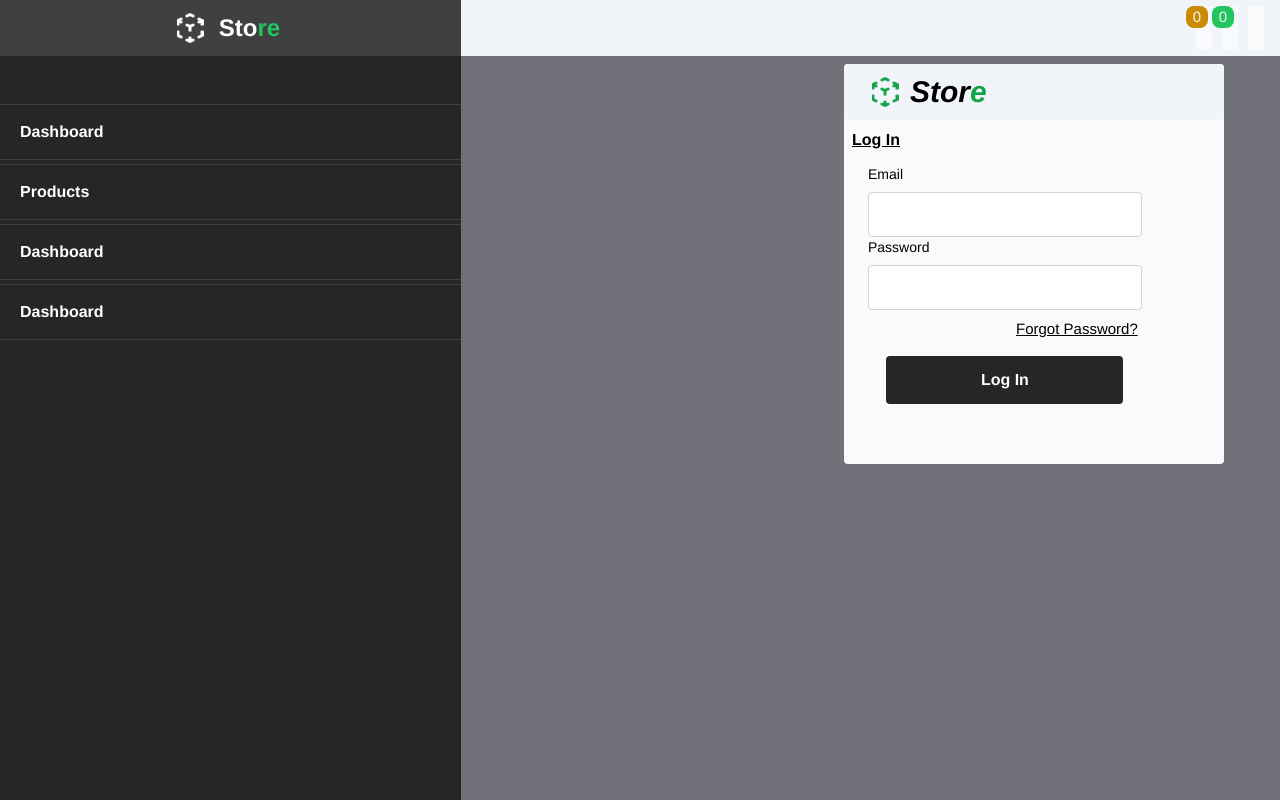
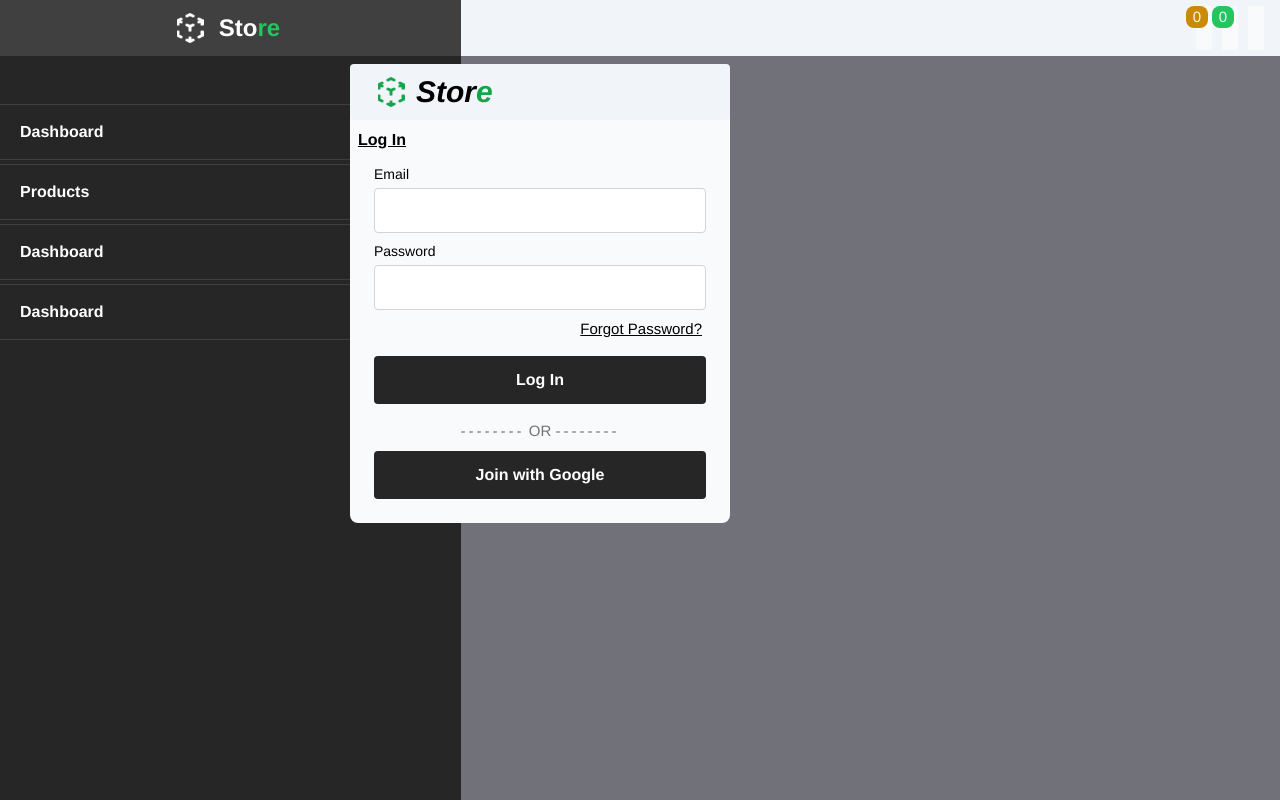
Before and after one commit to Amos-Ditto/Products-Management-and-Visualization, a Vue app in the folder store-vue-ui/: page /dashboard in a window 1280 px wide. Built offline with nearby package versions, Linux system fonts and the light colour scheme.

Commit message:
ch(Client): customize more design layouts

```diff
--- a/store-vue-ui/src/App.vue
+++ b/store-vue-ui/src/App.vue
@@ -1,17 +1,34 @@
 <template>
   <main class="h-screen w-screen overflow-x-hidden bg-zinc-5">
     <section class="w-full h-full bg-inherit">
-      <RouterView />
+      <RouterView v-slot="{ Component }">
+        <Transition name="fade">
+          <component :is="Component" />
+        </Transition>
+      </RouterView>
     </section>
     <Teleport to="body">
-      <MainAuth />
+      <Transition name="auth">
+        <MainAuth @close-auth="closeModal" v-show="showauth" />
+      </Transition>
     </Teleport>
   </main>
 </template>
 
 <script setup lang="ts">
+import { ref } from "vue";
 import { RouterView } from "vue-router";
 import MainAuth from "./components/MainAuth.vue";
+
+// Transition data
+const showauth = ref<boolean>(true);
+
+
+// Component methods
+
+const closeModal = (): void => {
+  showauth.value = false;
+}
 
 </script>
 
@@ -30,4 +47,21 @@ body {
   font-size: 15px;
   text-rendering: optimizeLegibility;
 }
+
+/* Page transitions */
+
+.fade-enter-from, .fade-leave-to {
+  opacity: 0;
+}
+.fade-enter-active, .fade-leave-active {
+  transition: opacity 350ms ease-out;
+}
+
+.auth-enter-from, .auth-leave-to {
+  opacity: 0;
+  transform: scale(0.4);
+}
+.auth-enter-active, .auth-leave-active {
+  transition: transform 300ms ease, opacity 300ms ease;
+}
 </style>
--- a/store-vue-ui/src/components/Auth/Signup.vue
+++ b/store-vue-ui/src/components/Auth/Signup.vue
@@ -3,20 +3,29 @@
         <div class="title w-full">
             <h3 class="text-base font-bold underline underline-offset-1">Log In</h3>
         </div>
-        <div class="input-fields w-[84%] flex justify-center items-center flex-col mt-3">
-            <div class="input-field w-full flex flex-col px-4 gap-2">
+        <div class="input-fields w-[100%] flex justify-center items-center flex-col mt-3">
+            <div class="input-field w-full flex flex-col px-4 gap-1">
                 <label for="email" class="text-sm">Email</label>
                 <input type="text" id="email" class="w-full h-[2.8rem] border-neutral-300 border rounded outline-none px-2 text-[18px] italic tracking-wide">
             </div>
-            <div class="input-field w-full flex flex-col px-4 gap-2">
+            <div class="input-field w-full flex flex-col px-4 gap-1 mt-2">
                 <label for="password" class="text-sm">Password</label>
                 <input type="password" id="password" class="w-full h-[2.8rem] border-neutral-300 border rounded outline-none px-2 text-[18px] italic tracking-wide">
             </div>
             <div class="forgot w-full py-4 px-4 flex items-center justify-end mt-[-0.5rem]">
                 <h3 class="mr-1 underline underline-offset-1">Forgot Password?</h3>
             </div>
-            <div class="submit w-[88%] px-4">
-                <button class="w-full py-3 rounded text-white text-base font-bold bg-neutral-800">Log In</button>
+            <div class="submit w-full px-4">
+                <button class="w-full py-3 rounded text-white text-base font-bold bg-neutral-800 hover:bg-neutral-700 hover:scale-[1.015]">Log In</button>
+            </div>
+            <div class="socio-auth w-full flex items-center justify-center flex-col mt-4">
+                <p class="hr relative bg-inherit text-neutral-500">
+                    <span class="tracking-[3px]">--------</span> OR <span class="tracking-[3px]">--------</span>
+                </p>
+                <div class="submit w-full px-4 mt-2 mb-4 relative">
+                    <button class="w-full py-3 px-4 rounded text-white text-base font-bold bg-neutral-800 hover:bg-neutral-700 hover:scale-[1.015] flex flex-row items-center justify-around">Join with Google</button>
+                    <div class="i-mdi-google text-3xl text-white absolute top-0 left-4 translate-x-[100%] translate-y-[30%]" />
+                </div>
             </div>
         </div>
     </main>
@@ -26,3 +35,17 @@
 
 
 </script>
+
+<style scoped>
+@tailwind components;
+@tailwind utilities;
+.submit button {
+    transition: background-color 300ms ease, transform 300ms ease;
+}
+
+@layer components {
+    .hr {
+
+    }
+}
+</style>
--- a/store-vue-ui/src/components/Layouts/NavBar.vue
+++ b/store-vue-ui/src/components/Layouts/NavBar.vue
@@ -4,27 +4,78 @@
             <div class="i-mdi-drag text-4xl cursor-pointer" />
         </div>
         <div class="left h-full flex items-center justify-center gap-x-2.5 px-2 py-1.5">
-            <div class="warning h-full flex items-center justify-center relative px-2 bg-slate-50 rounded-sm">
+            <div class="warning">
                 <div class="i-mdi-alert text-3xl cursor-pointer hover:scale-110" />
-                <span class="flex justify-center items-center absolute top-0 right-1 p-2 w-[1.4rem] h-[1.4rem] rounded-lg bg-yellow-600 text-slate-100">0</span>
+                <span class="bg-yellow-600">0</span>
             </div>
-            <div class="notification h-full flex items-center justify-center relative px-2 bg-slate-50 rounded-sm">
+            <div class="notification">
                 <div class="i-mdi-bell text-3xl cursor-pointer" />
-                <span class="flex justify-center items-center absolute top-0 right-1 p-2 w-[1.4rem] h-[1.4rem] rounded-lg bg-green-500 text-slate-100">0</span>
+                <span class="bg-green-500">0</span>
             </div>
-            <div class="setting h-full flex items-center justify-center relative px-2 bg-slate-50 rounded-sm">
-                <div class="i-mdi-cog text-3xl cursor-pointer transition-rotate hover:rotate-90" />
+            <div class="setting">
+                <div class="i-mdi-cog text-3xl cursor-pointer transition-rotate hover:rotate-90" @click="showSetting" />
+                <Transition name="popup" @enter="enter" @after-enter="afterEnter" @leave="leave">
+                    <Settings v-show="showsetting" @show-login="showLoginModal" />
+                </Transition>
             </div>
         </div>
     </header>
 </template>
 
 <script lang="ts" setup>
+import { ref } from "vue";
+import Settings from "../notifications/Settings.vue";
 
+// Transition data
+const showsetting = ref<boolean>(false);
+
+// Conditional emits
+const emit = defineEmits<{
+    (event: "showLogin"): void;
+}>();
+
+const showSetting = (): void => {
+    showsetting.value = !showsetting.value;
+}
+
+// Transition methods
+const enter = (el: HTMLElement): void => {
+    el.style.height = "auto";
+    let height = getComputedStyle(el).height;
+    el.style.height = '0';
+    getComputedStyle(el);
+    setTimeout(() => {el.style.height = height});
+};
+const afterEnter = (el: HTMLElement): void => {
+    el.style.height = "auto";
+};
+const leave = (el: HTMLElement): void => {
+    el.style.height = getComputedStyle(el).height;
+    getComputedStyle(el);
+    setTimeout(() => {el.style.height = '0'});
+};
+
+// Conditional displays
+
+const showLoginModal = ():void => {
+    showsetting.value = false;
+    emit("showLogin");
+};
 </script>
 
 <style scoped>
+@tailwind components;
+@tailwind utilities;
 
+
+@layer components {
+    .notification , .setting, .warning {
+        @apply h-full flex items-center justify-center relative px-2 bg-slate-50 rounded-sm;
+    }
+    .notification span, .warning span{
+        @apply flex justify-center items-center absolute top-0 right-1 p-2 w-[1.4rem] h-[1.4rem] rounded-lg text-slate-100;
+    }
+}
 .notification .i-mdi-bell:hover {
     animation: shake 0.82s cubic-bezier(.36, .07, .19, .97) infinite;
     transform: translate3d(0, 0,0);
@@ -46,4 +97,13 @@
         transform: translate3d(4px, 0, 0);
     }
 }
+
+/* Transition animations */
+.popup-enter-from , .popup-leave-to {
+    opacity: 0;
+}
+.popup-enter-active , .popup-leave-active {
+    transition: height 250ms ease-in-out, opacity 350ms ease;
+    overflow: hidden;
+}
 </style>
--- a/store-vue-ui/src/components/MainAuth.vue
+++ b/store-vue-ui/src/components/MainAuth.vue
@@ -1,9 +1,10 @@
 <template>
-    <main class="w-full h-full fixed top-0 right-0 flex items-center justify-center text-white">
-        <div class="container fixed w-[380px] min-h-[400px] bg-slate-50 rounded top-16 ms:right-14 transition-height duration-300 flex flex-col opacity-100 text-black">
-            <section class="title w-full h-14 bg-slate-100 rounded flex items-center py-2 px-8 gap-4" style="font-style: oblique;">
+    <main class="w-full h-full fixed top-0 right-0 z-[2] flex items-center justify-center text-white">
+        <div class="container fixed w-[380px] min-h-[400px] bg-slate-50 rounded-lg top-16 right-14 ms:-translate-x-[25%] mds:-translate-x-[130%] transition-height duration-300 flex flex-col opacity-100 text-black">
+            <section class="title w-full h-14 bg-slate-100 rounded flex items-center py-2 px-8 gap-4 relative" style="font-style: oblique;">
                 <IconEcosystemVue class="logo-img scale-110 sm:scale-150 text-green-600 font-extrabold"/>
                 <h3 class="text-3xl font-extrabold text-black">Stor<span class=" text-green-600">e</span></h3>
+                <div class="i-mdi-close absolute top-4 right-5 text-2xl cursor-pointer hover:text-red-500" @click="closeModal" />
             </section>
             <section class="context p-2">
                 <Signup />
@@ -16,6 +17,21 @@
 import IconEcosystemVue from './icons/IconEcosystem.vue';
 import Signup from './Auth/Signup.vue';
 
+// Component Props
+// const props = defineProps<{
+//     showauth: boolean;
+// }>();
+
+// Component Emits
+const emit = defineEmits<{
+    (event: 'closeAuth'): void
+}>();
+
+// Component Methods
+const closeModal = ():void => {
+    emit("closeAuth");
+};
+
 </script>
 
 <style scoped>
@@ -26,10 +42,6 @@ import Signup from './Auth/Signup.vue';
     main {
         @apply bg-dark-opacity;
     }
-    .title h3 {
-        -webkit-background-clip: text;
-        -webkit-text-stroke: .1em transparent;
-    }
 }
 
 </style>
--- /dev/null
+++ b/store-vue-ui/src/components/notifications/Settings.vue
@@ -0,0 +1,51 @@
+<template>
+    <main>
+        <div class="content-group first-col">
+            <h3>About settings dropdown</h3>
+        </div>
+        <div class="content-group">
+            <button class="sign-in" @click="showLoginModal">Sign In</button>
+        </div>
+        <div class="content-group">
+            <button class="sign-up">Sign Up</button>
+        </div>
+    </main>
+</template>
+
+<script setup lang="ts">
+const emit = defineEmits<{
+    (event: "showLogin"): void;
+}>();
+
+const showLoginModal = (): void => {
+    emit("showLogin");
+};
+
+</script>
+<style scoped>
+@tailwind components;
+@tailwind utilities;
+
+
+@layer components {
+    main {
+        @apply w-[250px] ms:w-[350px] min-h-[50px] bg-slate-100 z-[1] flex flex-col rounded-b absolute bottom-[-1.5rem] right-[-0.4rem] translate-y-full p-2;
+    }
+    .content-group {
+        @apply min-h-[2rem] p-1 flex items-center justify-center;
+    }
+    .first-col {
+        @apply border-b border-neutral-600 bg-white rounded-t;
+    }
+    .content-group button {
+        @apply w-[80%] px-4 py-1 rounded mt-2 text-white font-bold text-base hover:scale-x-105;
+        transition: transform 300ms ease;
+    }
+    .content-group .sign-in {
+        @apply bg-green-500;
+    }
+    .content-group .sign-up {
+        @apply bg-blue-500;
+    }
+}
+</style>
--- a/store-vue-ui/src/views/Dashboard.vue
+++ b/store-vue-ui/src/views/Dashboard.vue
@@ -5,7 +5,7 @@
         </template>
         <template #default>
             <main class="w-full flex flex-col">
-                <NavBarVue />
+                <NavBarVue @showLogin="showLoginModal"/>
                 <router-view></router-view>
             </main>
         </template>
@@ -17,9 +17,22 @@ import { ref } from 'vue';
 import LayoutVue from '@/components/Layout.vue';
 import SideBar from '../components/Layouts/SideBar.vue';
 import NavBarVue from '@/components/Layouts/NavBar.vue';
+
+// Conditional data
 const reducedmenu = ref<boolean>(false);
+
+// Emits
+const emit = defineEmits<{
+    (event: "showLogin"): void;
+}>();
+
+// Conditional methods
 
 const resizeSideMenu = ():void => {
     reducedmenu.value = !reducedmenu.value;
 };
+
+const showLoginModal = (): void => {
+    emit("showLogin");
+}
 </script>
```
Also changed, not shown: store-vue-ui/src/stores/conditions.ts (added).
